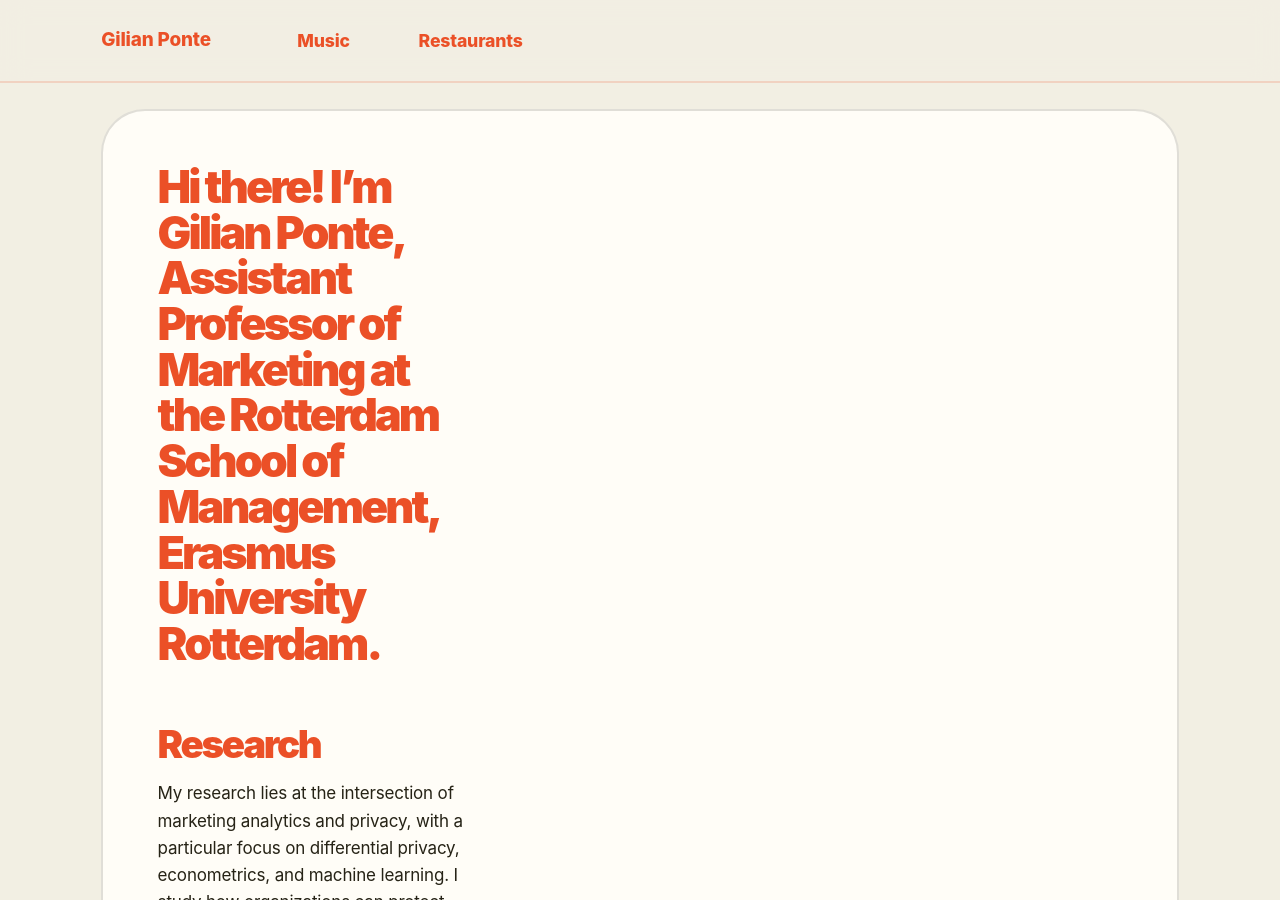
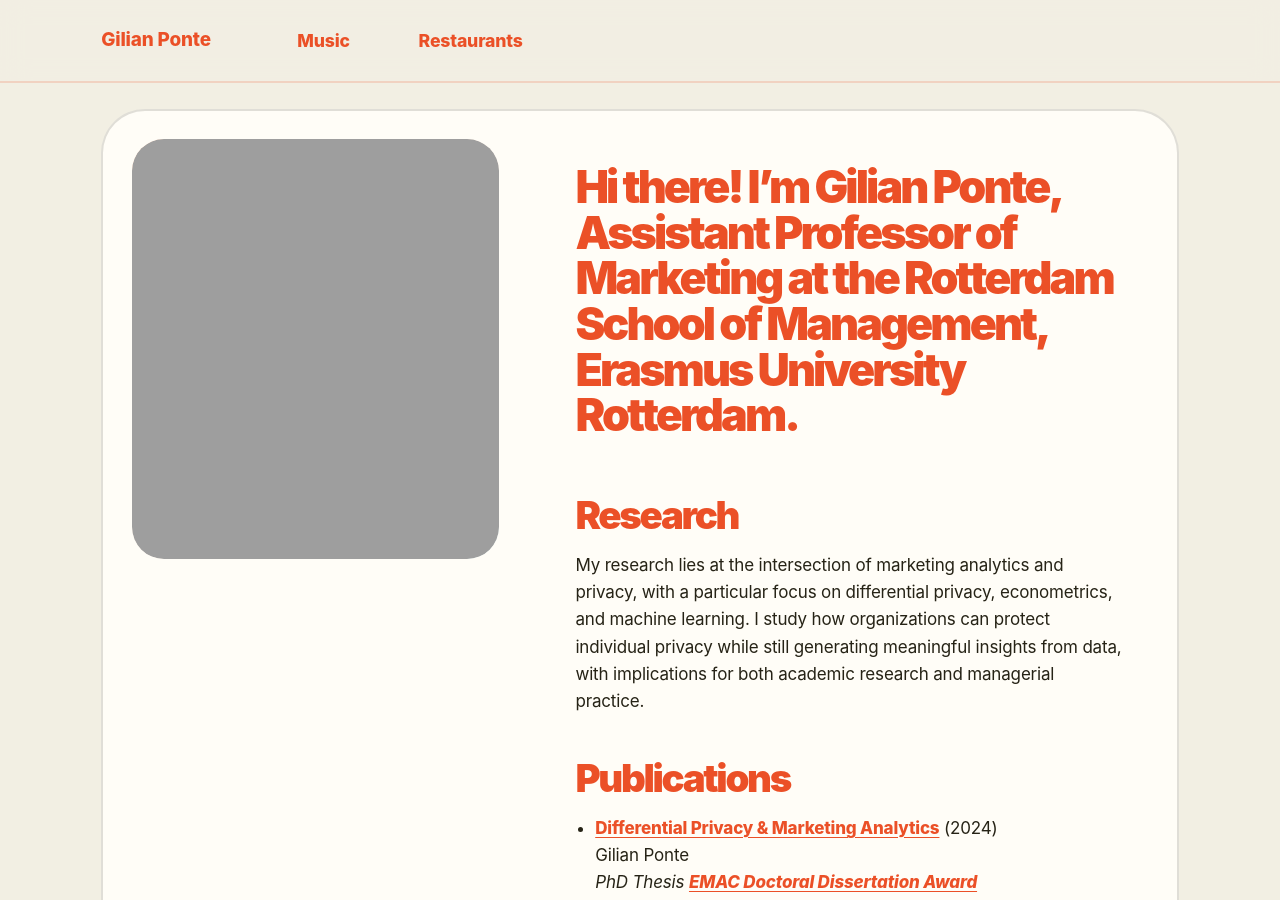
Before and after one commit to GilianPonte/gilianponte.github.io, a Jekyll site: the page built from _pages/year-archive.md, in a window 1280 px wide and 900 px high. Built offline with Jekyll 4.4.1, drawn with Linux system fonts in a browser that asks for light colours.

Commit message:
Update condesa-home.html

```diff
--- a/_layouts/condesa-home.html
+++ b/_layouts/condesa-home.html
@@ -5,9 +5,19 @@ layout: default
 {% include base_path %}
 
 <main id="main" class="condesa-home" role="main">
-  <section class="condesa-intro-card">
+
+  <section class="condesa-intro-card condesa-intro-card--with-image">
+
+    {% if site.author.avatar %}
+      <div class="condesa-intro-card__media">
+        <img src="{{ base_path }}/images/{{ site.author.avatar }}" alt="{{ site.title | default: 'Gilian Ponte' }}">
+      </div>
+    {% endif %}
+
     <article class="condesa-intro-card__content">
       {{ content }}
     </article>
+
   </section>
+
 </main>
```
